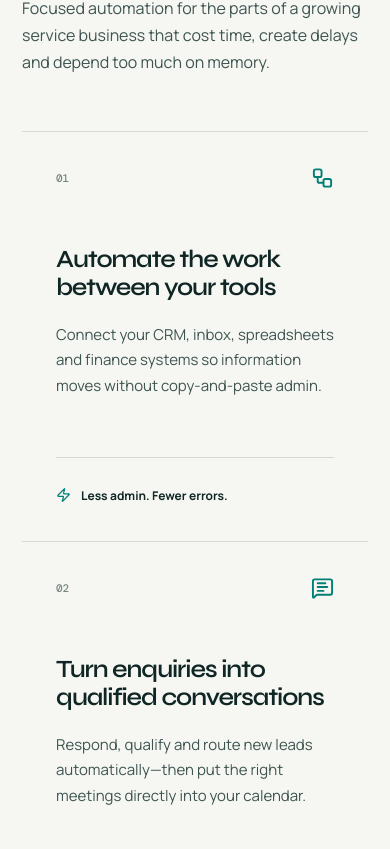
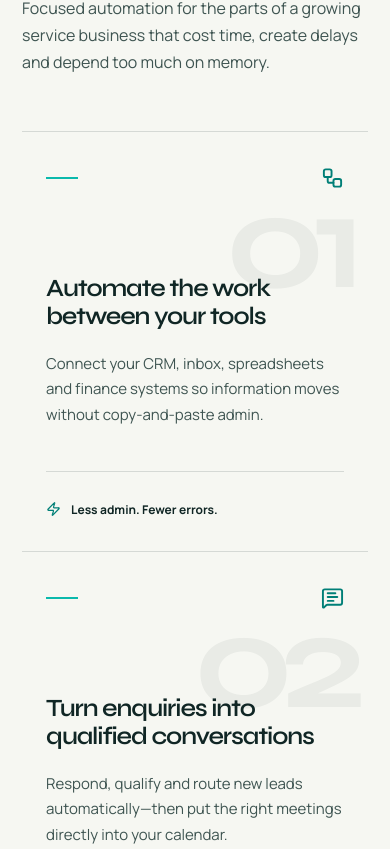
Before and after one commit to mhancock85/MH-Automation-Website-Sol, a React (Vite) app: page / in a window 390 px wide. Shown: the part 2115-2964 px from the top of the page. Built offline with nearby package versions, Linux system fonts and the light colour scheme; a web font is replaced by a local one.

Commit message:
style: bring editorial numbering into services

```diff
--- a/src/App.tsx
+++ b/src/App.tsx
@@ -293,7 +293,8 @@ function App() {
               const Icon = service.icon;
               return (
                 <motion.article className="service-card" key={service.number} {...reveal} transition={{ ...reveal.transition, delay: index * 0.08 }}>
-                  <div className="service-card__top"><span>{service.number}</span><Icon aria-hidden="true" /></div>
+                  <div className="service-card__top"><span className="service-card__rule" /><Icon aria-hidden="true" /></div>
+                  <span className="service-card__number" aria-hidden="true">{service.number}</span>
                   <h3>{service.title}</h3>
                   <p>{service.copy}</p>
                   <div className="service-card__outcome"><Zap aria-hidden="true" /> {service.outcome}</div>
--- a/src/index.css
+++ b/src/index.css
@@ -112,15 +112,19 @@ button { color: inherit; font: inherit; }
 .section-heading { display: grid; grid-template-columns: 1.15fr .55fr; gap: 8vw; align-items: end; margin-bottom: 70px; }
 .section-heading h2 { margin: 20px 0 0; font-size: clamp(2.8rem, 4.5vw, 5.5rem); line-height: .98; font-weight: 600; }
 .section-heading > p { max-width: 490px; margin: 0 0 5px; color: var(--ink-soft); font-size: 16px; line-height: 1.7; }
-.service-grid { display: grid; grid-template-columns: repeat(3, 1fr); border-top: 1px solid var(--line); border-bottom: 1px solid var(--line); }
-.service-card { min-height: 510px; padding: 34px; display: flex; flex-direction: column; border-right: 1px solid var(--line); transition: background .3s ease; }
+.service-grid { display: grid; grid-template-columns: repeat(3, 1fr); border-top: 1px solid var(--line); border-bottom: 1px solid var(--line); overflow: hidden; }
+.service-card { position: relative; min-height: 510px; padding: 42px 38px 34px; display: flex; flex-direction: column; border-right: 1px solid var(--line); isolation: isolate; overflow: hidden; transition: background .35s ease; }
 .service-card:last-child { border-right: 0; }
 .service-card:hover { background: white; }
-.service-card__top { display: flex; align-items: center; justify-content: space-between; color: #778784; font: 500 11px var(--font-mono); }
+.service-card__top { position: relative; z-index: 2; display: flex; align-items: center; justify-content: space-between; }
+.service-card__rule { display: block; width: 32px; height: 2px; background: var(--aqua-deep); transition: width .35s ease; }
+.service-card:hover .service-card__rule { width: 58px; }
 .service-card__top svg { width: 23px; color: var(--aqua-ink); }
-.service-card h3 { margin: 80px 0 20px; font: 600 clamp(1.55rem, 2vw, 2.25rem)/1.14 var(--font-display); letter-spacing: -.045em; }
-.service-card > p { max-width: 370px; margin: 0; color: var(--ink-soft); font-size: 15px; line-height: 1.7; }
-.service-card__outcome { margin-top: auto; padding-top: 25px; display: flex; align-items: center; gap: 10px; border-top: 1px solid var(--line); font-size: 12px; font-weight: 700; }
+.service-card__number { position: absolute; z-index: -1; top: 72px; right: 18px; color: rgba(10,37,36,.055); font: 650 clamp(7.5rem, 10vw, 10.5rem)/.78 var(--font-display); letter-spacing: -.09em; transition: color .35s ease, transform .5s cubic-bezier(.22,1,.36,1); }
+.service-card:hover .service-card__number { color: rgba(10,185,172,.09); transform: translateX(-5px); }
+.service-card h3 { position: relative; z-index: 1; max-width: 360px; margin: 112px 0 20px; font: 600 clamp(1.55rem, 2vw, 2.25rem)/1.14 var(--font-display); letter-spacing: -.045em; }
+.service-card > p { position: relative; z-index: 1; max-width: 370px; margin: 0; color: var(--ink-soft); font-size: 15px; line-height: 1.7; }
+.service-card__outcome { position: relative; z-index: 1; margin-top: auto; padding-top: 25px; display: flex; align-items: center; gap: 10px; border-top: 1px solid var(--line); font-size: 12px; font-weight: 700; }
 .service-card__outcome svg { width: 15px; color: var(--aqua-ink); }
 
 .proof-panel { position: relative; min-height: 750px; padding: 9vw 7vw; display: grid; grid-template-columns: 1fr .72fr; align-items: center; gap: 8vw; color: white; background: #071b1a; overflow: hidden; }
@@ -234,7 +238,7 @@ footer > div { display: flex; flex-direction: column; align-items: flex-end; gap
   .eyebrow, .hero__actions, .hero__proof { justify-content: center; }
   .hero__visual { width: min(90vw, 620px); margin: -25px auto 0; }
   .statement__inner { grid-template-columns: 1fr; gap: 35px; }
-  .service-card { min-height: 470px; }
+  .service-card { min-height: 470px; padding-inline: 28px; }
   .proof-panel { grid-template-columns: 1fr; }
   .proof-panel__numbers { display: grid; grid-template-columns: repeat(3, 1fr); }
   .proof-panel__numbers > div { grid-template-columns: 1fr; gap: 12px; border-right: 1px solid rgba(255,255,255,.18); }
@@ -268,9 +272,10 @@ footer > div { display: flex; flex-direction: column; align-items: flex-end; gap
   .section-heading { grid-template-columns: 1fr; gap: 30px; margin-bottom: 50px; }
   .section-heading h2 { font-size: 3rem; }
   .service-grid { grid-template-columns: 1fr; }
-  .service-card { min-height: 410px; border-right: 0; border-bottom: 1px solid var(--line); }
+  .service-card { min-height: 420px; padding: 34px 24px 30px; border-right: 0; border-bottom: 1px solid var(--line); }
   .service-card:last-child { border-bottom: 0; }
-  .service-card h3 { margin-top: 55px; }
+  .service-card__number { top: 58px; right: 14px; font-size: 8.5rem; }
+  .service-card h3 { margin-top: 84px; }
   .proof-panel { min-height: auto; padding: 100px 22px; }
   .proof-panel h2 { font-size: 3.4rem; }
   .proof-panel__numbers { grid-template-columns: 1fr; }
```
